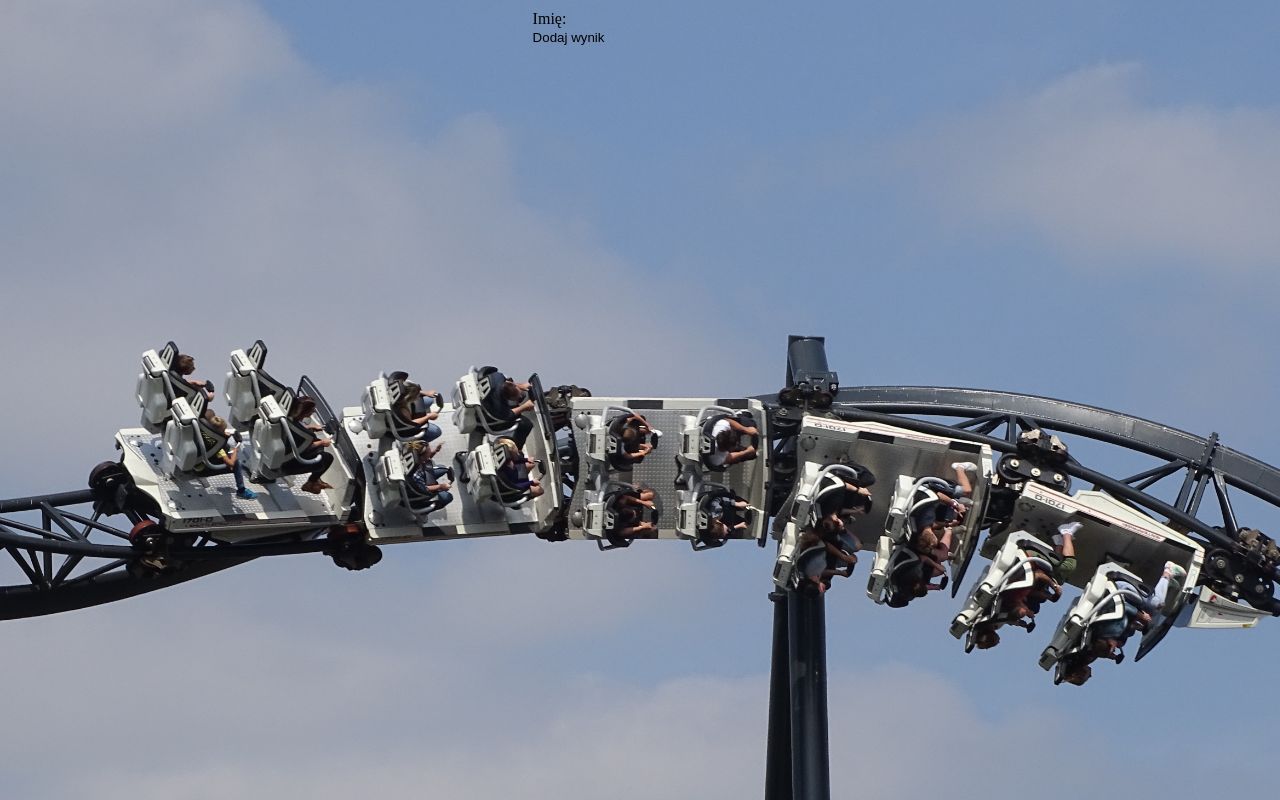
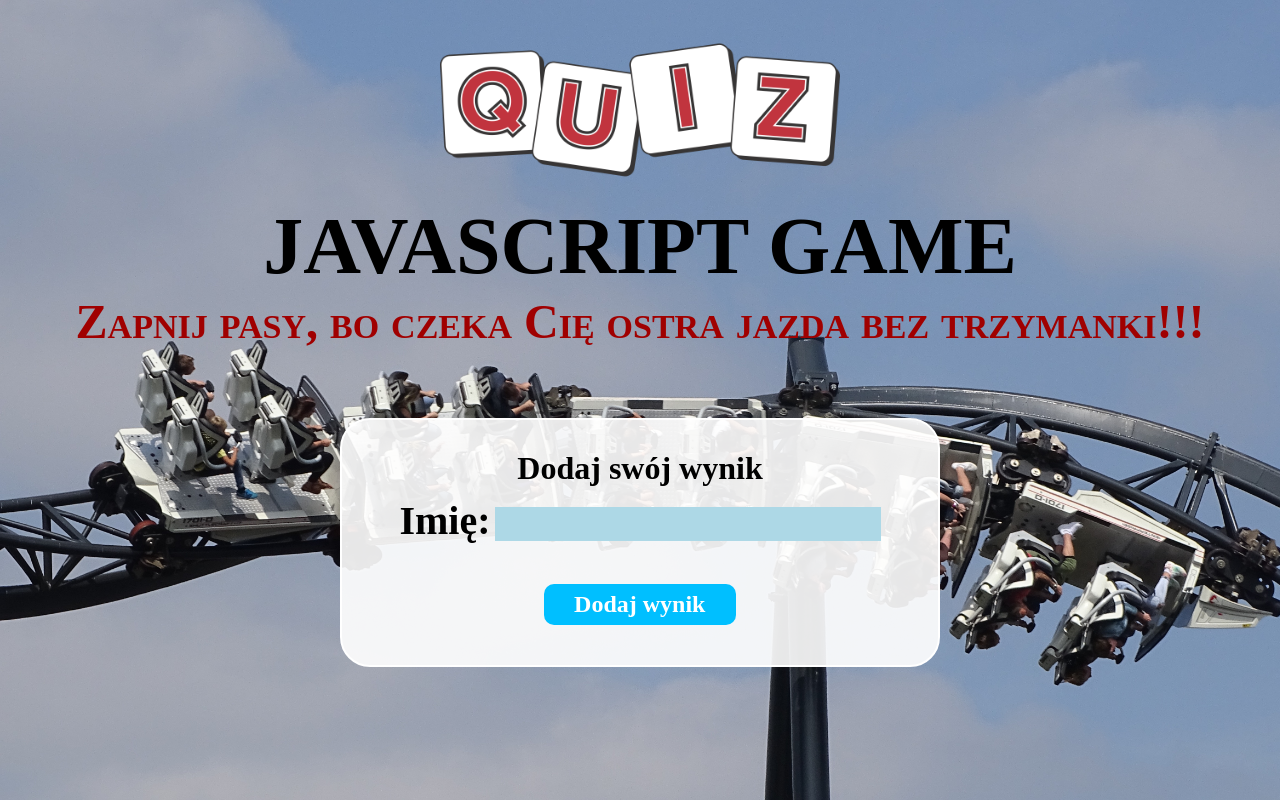
Before and after one commit to prooffek/freestyle-js-game, a Flask app: page /add-score in a window 1280 px wide. Run offline with Flask 2, Linux system fonts and the light colour scheme.

Commit message:
add score with css

```diff
--- a/static/style.css
+++ b/static/style.css
@@ -51,7 +51,7 @@ h2 {
     margin: 0.5rem 0 4rem 0;
 }
 
-menu {
+menu, .add-score-container {
     width: 600px;
     min-height: 200px;
     background: rgba(255, 255, 255, 0.9);
@@ -346,3 +346,35 @@ table, th, td {
     width: 150px;
 
 }
+
+.add-to-ranking label {
+    font-family: "Times New Roman";
+    font-size: 40px;
+    font-weight: bold;
+}
+
+.name {
+    margin-top: 20px;
+    font-family: "Times New Roman";
+    font-size: 30px;
+    font-weight: bold;
+    background-color: lightblue;
+
+}
+
+.add {
+    height: 50%;
+    min-width: 12rem;
+    background-color: deepskyblue;
+    border-radius: 10px;
+    font-size: 1.5rem;
+    font-weight: bold;
+    font-family: "Times New Roman";
+    text-align: center;
+    cursor: pointer;
+    color: white;
+    margin-left: 30%;
+    margin-top: 40px;
+    margin-bottom: 10px;
+    padding: 7px;
+}
--- a/templates/add-score.html
+++ b/templates/add-score.html
@@ -8,7 +8,11 @@
     <link rel="stylesheet" href="/static/style.css">
 </head>
 <body>
+    <img src="/static/images/quiz-2058883.png" alt="quiz-header">
+    <h1>JavaScript Game</h1>
+    <h2>Zapnij pasy, bo czeka Cię ostra jazda bez trzymanki!!!</h2>
     <div class="add-score-container">
+        <h4 class="text-end-game">Dodaj swój wynik</h4>
         <form class="add-to-ranking" action="{{ url_for("add_score_post") }}" method="post">
             <label for="name">Imię:</label>
             <input class="name" type="text">
```
